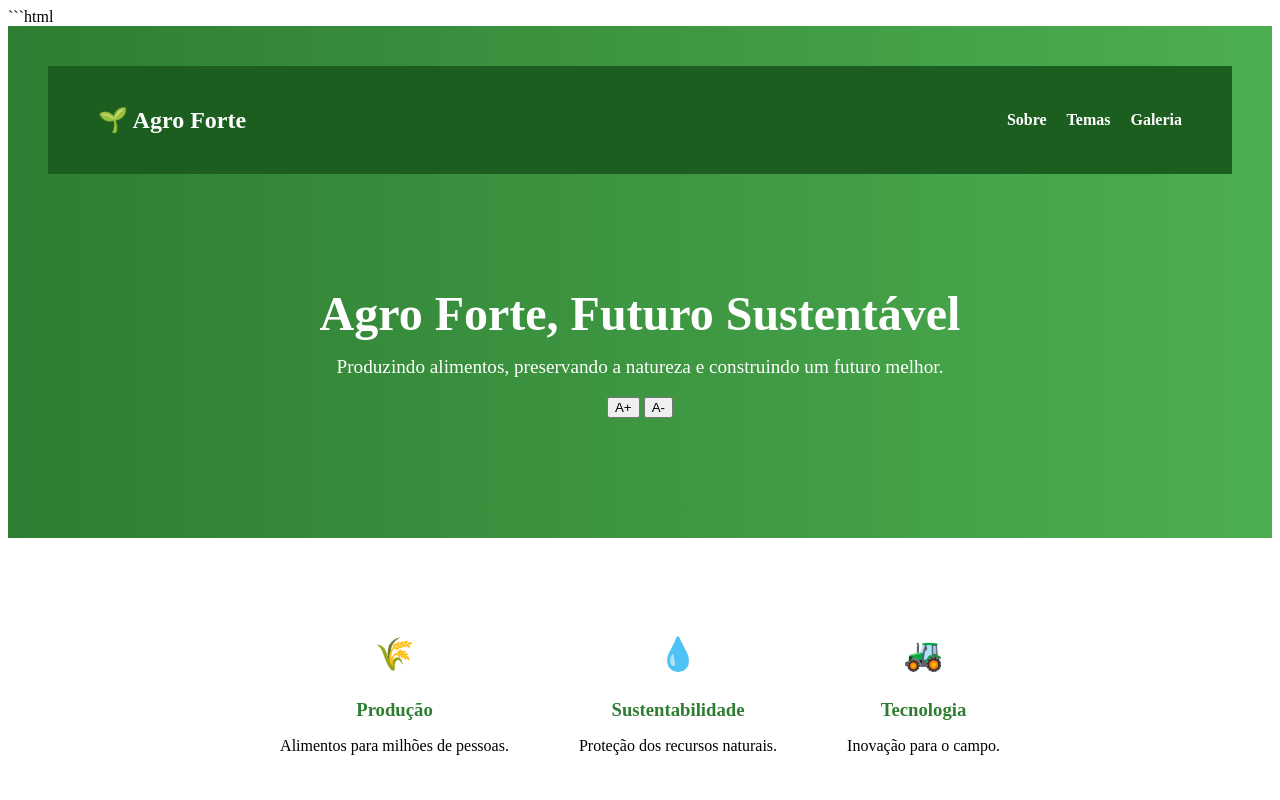
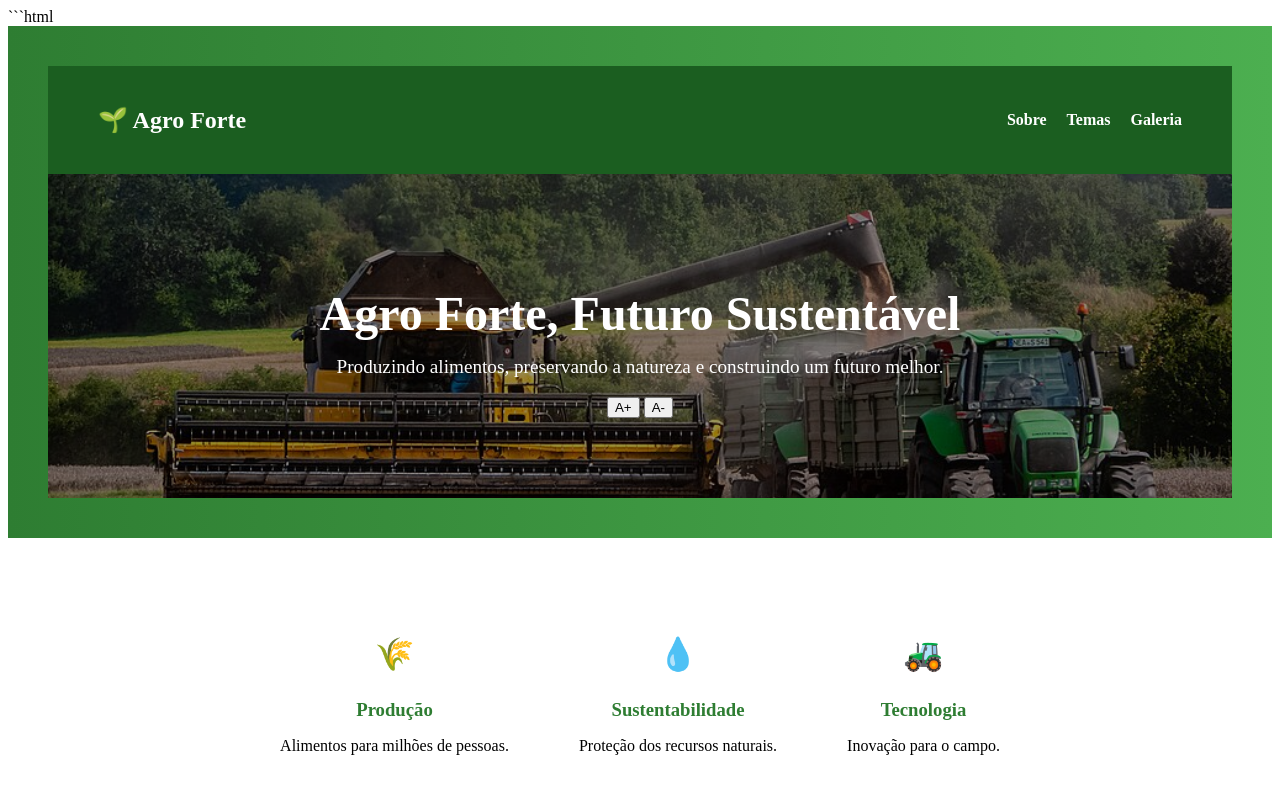
Before and after one commit to brunaeurichh/agrinho-2026, a plain HTML site: page index.html in a window 1280 px wide. Shown: the top 800 px of the page. Drawn offline with Linux system fonts and the light colour scheme.

Commit message:
salausdjfmas

```diff
--- a/style/style.css
+++ b/style/style.css
@@ -1,3 +1,4 @@
+
 .galeria{
     padding: 50px 20px;
     text-align: center;
@@ -27,11 +28,6 @@
 
 .imagens img:hover{
     transform: scale(1.05);
-}
-
-.card:hover{
-    transform: translateY(-5px);
-    transition: 0.3s;
 }
 
 button:hover{
@@ -75,10 +71,14 @@ nav a:hover{
     text-align: center;
     color: white;
     padding: 80px 20px;
-
+    background: linear-gradient(
         rgba(0,0,0,0.4),
         rgba(0,0,0,0.4)
-    );
+    ),
+    url("../img/TRATOR.jpg");
+
+    background-size: cover;
+    background-position: center;
 }
 
 .banner h1{
```
